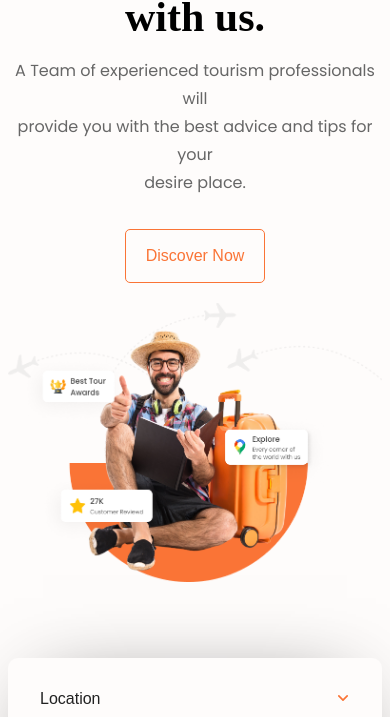
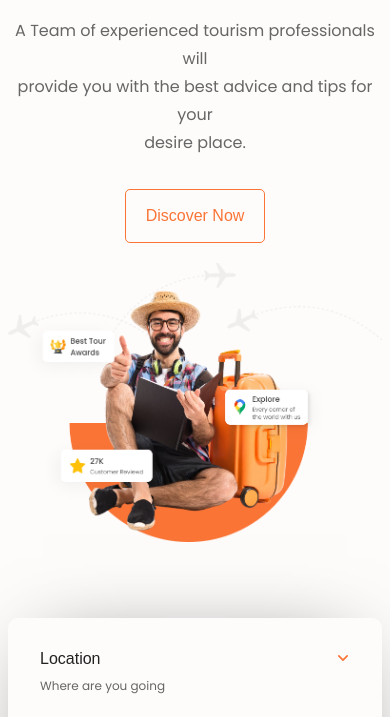
Before and after one commit to thiru-84/HTML-CSS-Landing-Page, a plain HTML site: page index.html in a window 390 px wide. Shown: the part 383-1100 px from the top of the page. Drawn offline with Linux system fonts and the light colour scheme; a web font is replaced by a local one.

Commit message:
v1.3-updated

```diff
--- a/style.css
+++ b/style.css
@@ -361,7 +361,7 @@ button {
   }
 
   .hero-left {
-    padding: 80px 0px 0px 0px;
+    padding: 40px 0px 0px 0px;
     text-align: center;
   }
 
```
